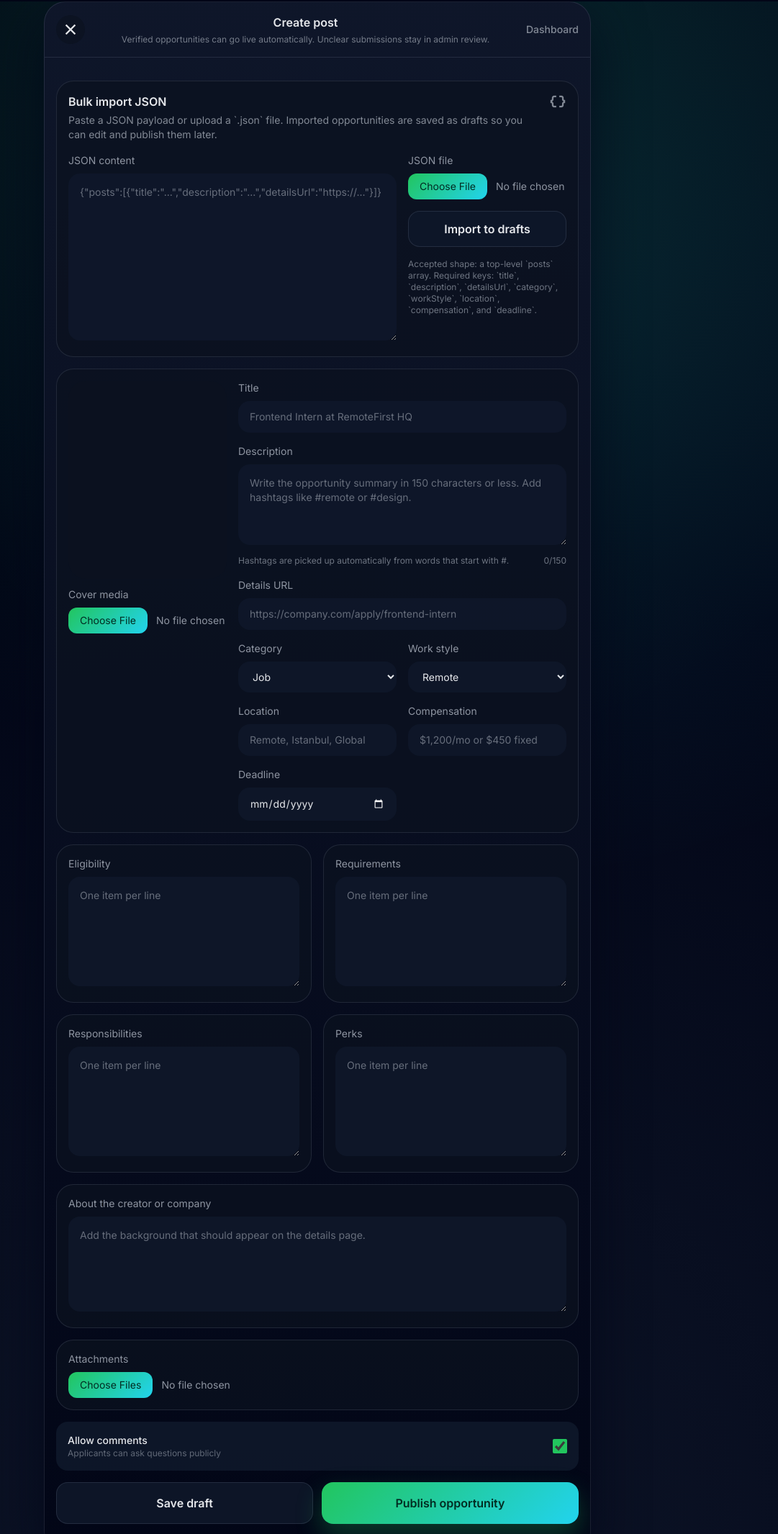
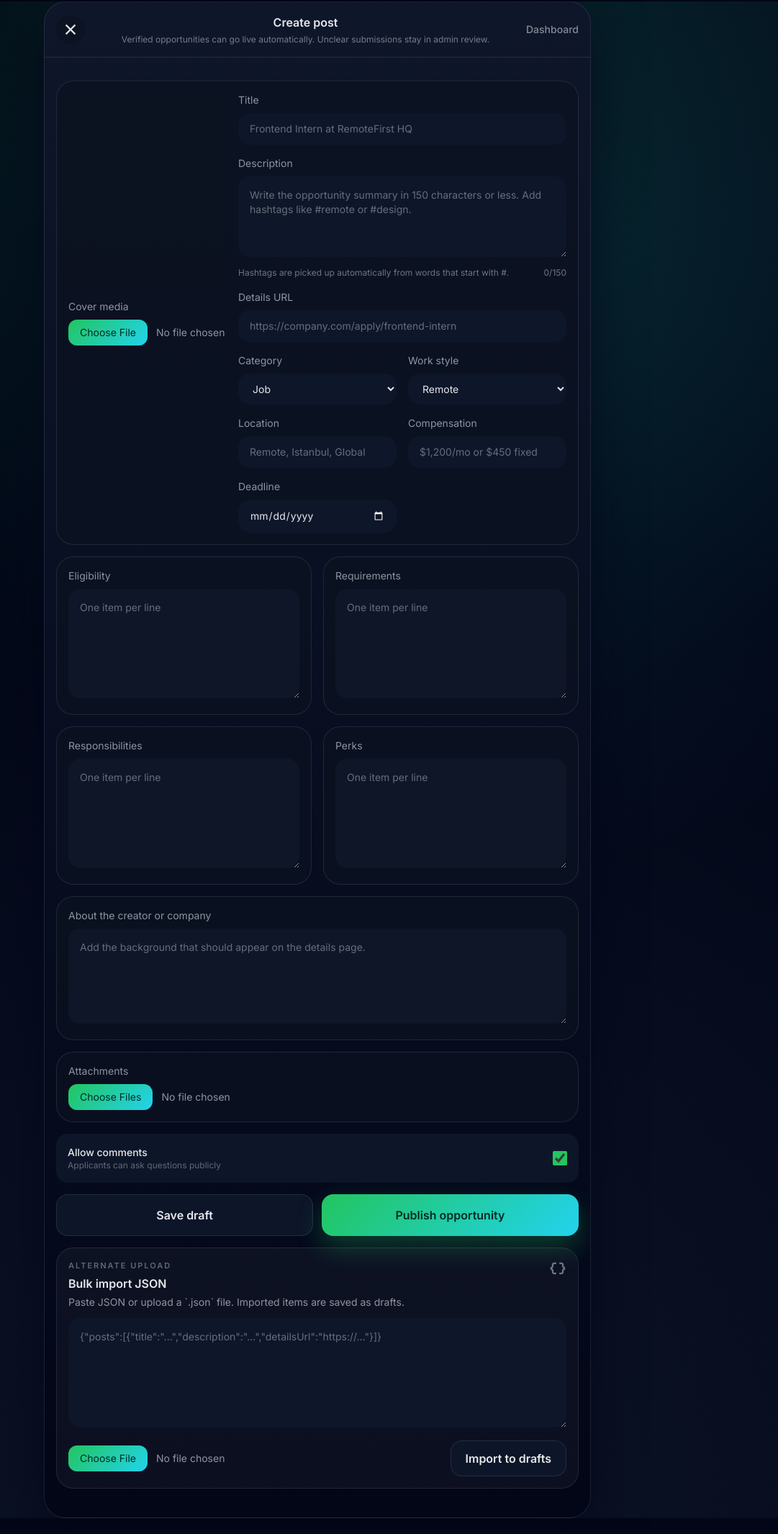
Before and after one commit to juliuskalume/Oval, a website: page create-post.html in a window 1280 px wide. Shown: the part 14-2145 px from the top of the page at 72% size, without its empty margins (199-1280 px from the left). Drawn offline with nearby package versions, Linux system fonts and the light colour scheme.

Commit message:
Move bulk import UI below composer

```diff
--- a/create-post.html
+++ b/create-post.html
@@ -31,37 +31,6 @@
     <div class="flex-1 p-4 pb-10 space-y-4 overflow-y-auto hide-scrollbar">
       <div id="createPostGate" class="hidden rounded-3xl border border-white/10 bg-white/5 p-6 text-sm text-white/70">
         Sign in to publish or edit opportunities.
-      </div>
-
-      <div class="rounded-3xl border border-white/10 bg-white/5 p-4 space-y-4">
-        <div class="flex items-start justify-between gap-3">
-          <div>
-            <h2 class="font-semibold">Bulk import JSON</h2>
-            <p class="text-sm text-white/60 mt-1">Paste a JSON payload or upload a `.json` file. Imported opportunities are saved as drafts so you can edit and publish them later.</p>
-          </div>
-          <span class="material-symbols-outlined text-white/60">data_object</span>
-        </div>
-
-        <div class="grid gap-4 md:grid-cols-[1fr,220px]">
-          <div>
-            <label for="bulkImportJson" class="block text-sm text-white/70 mb-2">JSON content</label>
-            <textarea id="bulkImportJson" rows="10" class="w-full bg-white/10 rounded-2xl px-4 py-4 text-sm outline-none" placeholder='{"posts":[{"title":"...","description":"...","detailsUrl":"https://..."}]}'></textarea>
-          </div>
-
-          <div class="space-y-4">
-            <div>
-              <label for="bulkImportFile" class="block text-sm text-white/70 mb-2">JSON file</label>
-              <input id="bulkImportFile" type="file" accept=".json,application/json" class="w-full text-sm text-white/70 file:mr-3 file:rounded-xl file:border-0 file:bg-white file:px-4 file:py-2 file:text-black" />
-            </div>
-            <button id="bulkImportButton" type="button" class="w-full rounded-2xl border border-white/10 bg-white/10 py-3 font-semibold">
-              Import to drafts
-            </button>
-            <p class="text-xs text-white/45">Accepted shape: a top-level `posts` array. Required keys: `title`, `description`, `detailsUrl`, `category`, `workStyle`, `location`, `compensation`, and `deadline`.</p>
-          </div>
-        </div>
-
-        <div id="bulkImportStatus" class="hidden"></div>
-        <div id="bulkImportResults" class="hidden space-y-2"></div>
       </div>
 
       <form id="createPostForm" class="space-y-4">
@@ -193,6 +162,31 @@
           </button>
         </div>
       </form>
+
+      <div class="rounded-3xl border border-white/10 bg-white/[0.04] p-4 space-y-3">
+        <div class="flex items-start justify-between gap-3">
+          <div>
+            <p class="text-[11px] font-semibold uppercase tracking-[0.18em] text-white/40">Alternate upload</p>
+            <h2 class="font-semibold mt-1">Bulk import JSON</h2>
+            <p class="text-sm text-white/55 mt-1">Paste JSON or upload a `.json` file. Imported items are saved as drafts.</p>
+          </div>
+          <span class="material-symbols-outlined text-white/45">data_object</span>
+        </div>
+
+        <div class="space-y-3">
+          <textarea id="bulkImportJson" rows="6" class="w-full bg-white/10 rounded-2xl px-4 py-4 text-sm outline-none" placeholder='{"posts":[{"title":"...","description":"...","detailsUrl":"https://..."}]}'></textarea>
+
+          <div class="flex flex-col gap-3 md:flex-row md:items-center">
+            <input id="bulkImportFile" type="file" accept=".json,application/json" class="w-full text-sm text-white/70 file:mr-3 file:rounded-xl file:border-0 file:bg-white file:px-4 file:py-2 file:text-black" />
+            <button id="bulkImportButton" type="button" class="w-full rounded-2xl border border-white/10 bg-white/10 py-3 px-5 font-semibold md:w-auto md:shrink-0">
+              Import to drafts
+            </button>
+          </div>
+        </div>
+
+        <div id="bulkImportStatus" class="hidden"></div>
+        <div id="bulkImportResults" class="hidden space-y-2"></div>
+      </div>
     </div>
   </div>
   <script type="module" src="scripts/app.js"></script>
```
